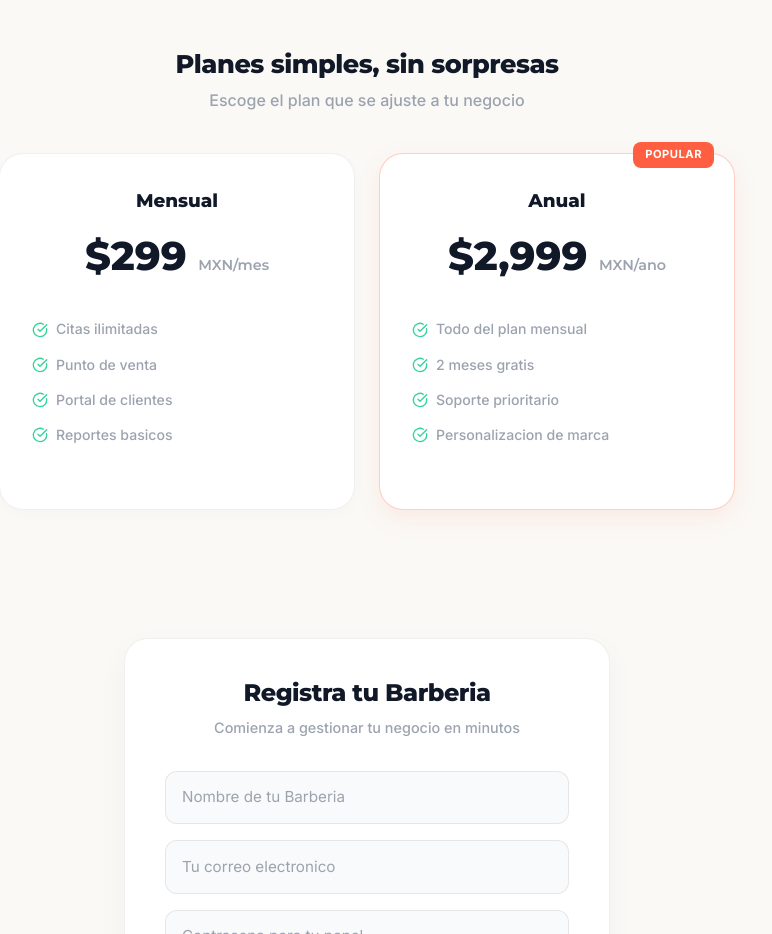
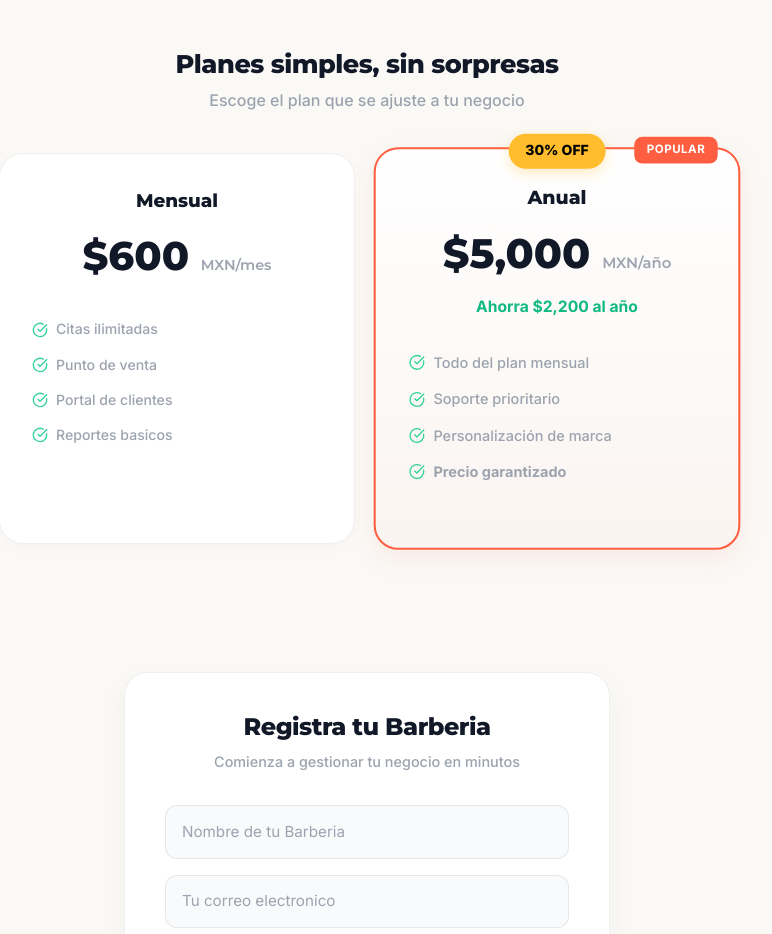
Before and after one commit to FernandoMendoza93/sistemagangsta, a React (Vite) app in the folder client/: page / in a window 1280 px wide. Shown: the part 1260-2194 px from the top of the page, without its empty margins (273-1045 px from the left). Built offline with nearby package versions, Linux system fonts and the light colour scheme; no server answers.

Commit message:
feat: update pricing to 600/5000 and enhance annual plan visibility

```diff
--- a/client/src/pages/LandingPage.css
+++ b/client/src/pages/LandingPage.css
@@ -263,6 +263,46 @@
     box-shadow: 0 8px 25px rgba(var(--accent-primary-rgb), 0.1);
 }
 
+.pricing-card.highlighted {
+    transform: scale(1.03);
+    border: 2px solid var(--accent-primary);
+    background: linear-gradient(180deg, var(--bg-surface) 0%, rgba(var(--accent-primary-rgb), 0.03) 100%);
+}
+
+.pricing-card.highlighted:hover {
+    transform: scale(1.05);
+}
+
+.savings-badge {
+    position: absolute;
+    top: -15px;
+    left: 50%;
+    transform: translateX(-50%);
+    background: #FFBD2E;
+    color: #000;
+    padding: 6px 16px;
+    border-radius: 100px;
+    font-size: 0.85rem;
+    font-weight: 800;
+    box-shadow: 0 4px 12px rgba(255, 189, 46, 0.3);
+    z-index: 2;
+    animation: pulse 2s infinite;
+}
+
+@keyframes pulse {
+    0% { transform: translateX(-50%) scale(1); }
+    50% { transform: translateX(-50%) scale(1.05); }
+    100% { transform: translateX(-50%) scale(1); }
+}
+
+.pricing-savings {
+    color: #10B981;
+    font-weight: 700;
+    font-size: 0.95rem;
+    margin-bottom: 1rem;
+    display: block;
+}
+
 .pricing-card.popular::after {
     content: 'Popular';
     position: absolute;
--- a/client/src/pages/LandingPage.jsx
+++ b/client/src/pages/LandingPage.jsx
@@ -93,7 +93,7 @@ export default function LandingPage() {
                 <div className="pricing-cards">
                     <div className="pricing-card">
                         <p className="pricing-plan-name">Mensual</p>
-                        <p className="pricing-price">$299 <small>MXN/mes</small></p>
+                        <p className="pricing-price">$600 <small>MXN/mes</small></p>
                         <ul className="pricing-features">
                             <li><CheckCircle size={16} color="#34D399" /> Citas ilimitadas</li>
                             <li><CheckCircle size={16} color="#34D399" /> Punto de venta</li>
@@ -101,14 +101,16 @@ export default function LandingPage() {
                             <li><CheckCircle size={16} color="#34D399" /> Reportes basicos</li>
                         </ul>
                     </div>
-                    <div className="pricing-card popular">
+                    <div className="pricing-card popular highlighted">
+                        <div className="savings-badge">30% OFF</div>
                         <p className="pricing-plan-name">Anual</p>
-                        <p className="pricing-price">$2,999 <small>MXN/ano</small></p>
+                        <p className="pricing-price">$5,000 <small>MXN/año</small></p>
+                        <p className="pricing-savings">Ahorra $2,200 al año</p>
                         <ul className="pricing-features">
                             <li><CheckCircle size={16} color="#34D399" /> Todo del plan mensual</li>
-                            <li><CheckCircle size={16} color="#34D399" /> 2 meses gratis</li>
                             <li><CheckCircle size={16} color="#34D399" /> Soporte prioritario</li>
-                            <li><CheckCircle size={16} color="#34D399" /> Personalizacion de marca</li>
+                            <li><CheckCircle size={16} color="#34D399" /> Personalización de marca</li>
+                            <li><CheckCircle size={16} color="#34D399" /> <b>Precio garantizado</b></li>
                         </ul>
                     </div>
                 </div>
--- a/client/src/pages/RegisterPage.jsx
+++ b/client/src/pages/RegisterPage.jsx
@@ -80,7 +80,7 @@ export default function RegisterPage() {
         }
     }
 
-    const precio = formData.plan === 'anual' ? '$2,999 MXN' : '$299 MXN';
+    const precio = formData.plan === 'anual' ? '$5,000 MXN' : '$600 MXN';
 
     if (success) {
         return (
@@ -246,17 +246,17 @@ export default function RegisterPage() {
                                 onClick={() => setFormData({ ...formData, plan: 'mensual' })}
                             >
                                 <p className="plan-name">Mensual</p>
-                                <p className="plan-price">$299</p>
+                                <p className="plan-price">$600</p>
                                 <p className="plan-period">MXN / mes</p>
                             </div>
                             <div
                                 className={`reg-plan-option ${formData.plan === 'anual' ? 'selected' : ''}`}
                                 onClick={() => setFormData({ ...formData, plan: 'anual' })}
                             >
-                                <span className="plan-popular-tag">Popular</span>
+                                <span className="plan-popular-tag">Ahorra $2,200</span>
                                 <p className="plan-name">Anual</p>
-                                <p className="plan-price">$2,999</p>
-                                <p className="plan-period">MXN / ano</p>
+                                <p className="plan-price">$5,000</p>
+                                <p className="plan-period">MXN / año</p>
                             </div>
                         </div>
 
```
